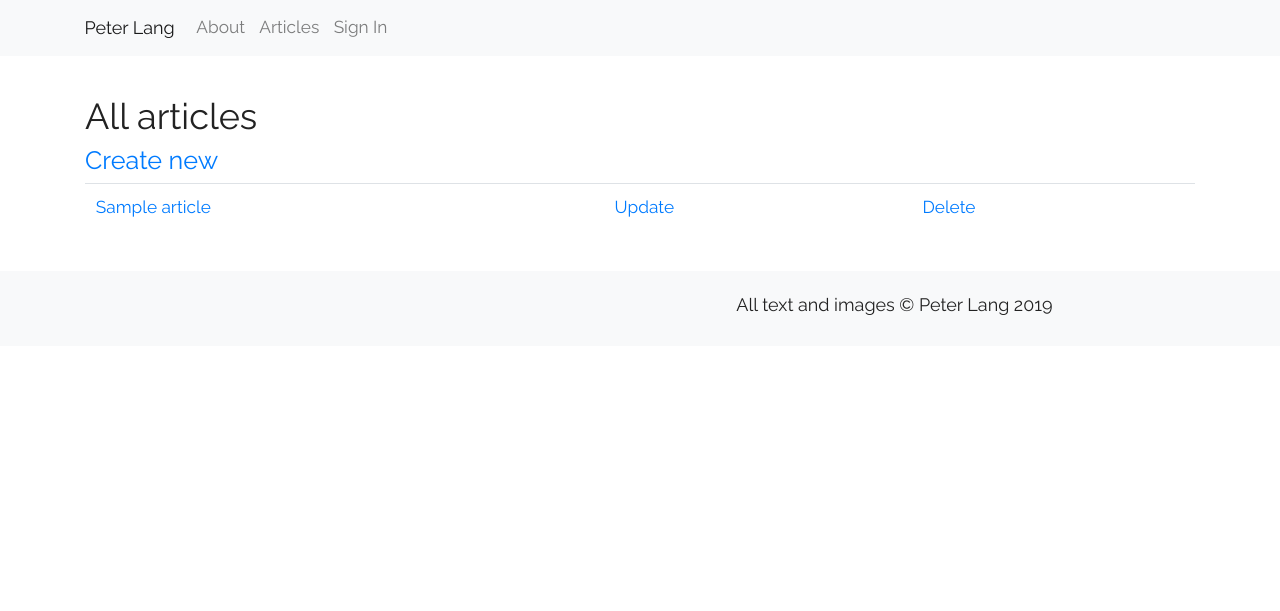
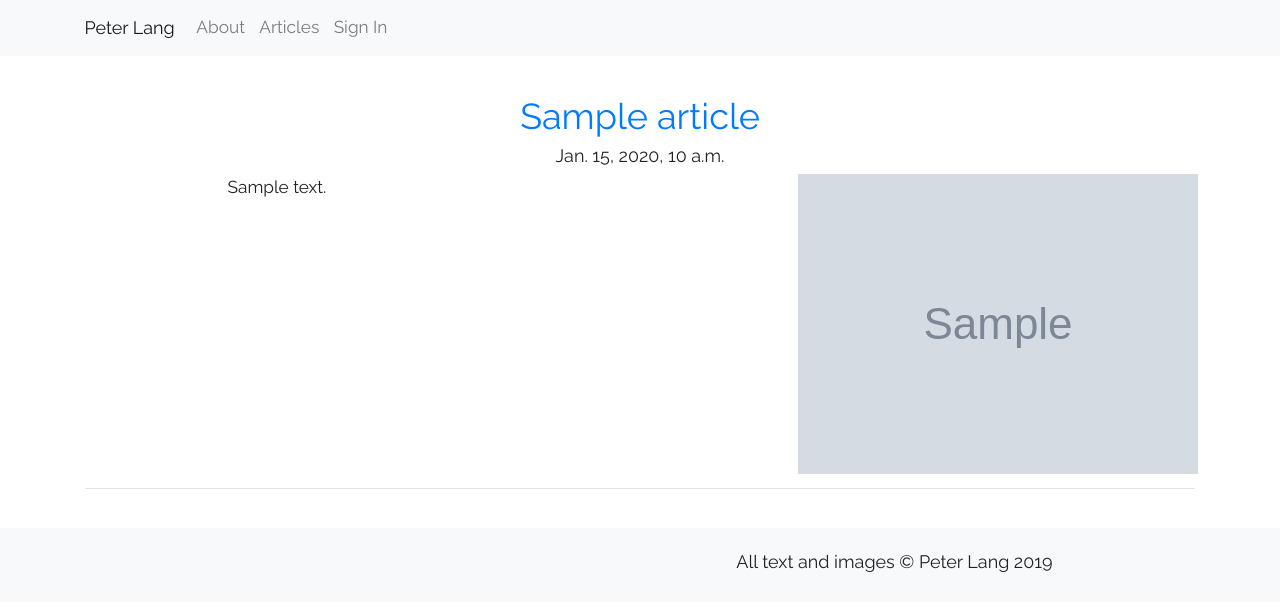
Before and after one commit to ollie-codeaid/peter_lang, a Django app: page /articles/ in a window 1280 px wide. Shown: the top 611 px of the page. Run offline with Django 3.2, Linux system fonts and the light colour scheme; tables that the repository leaves empty hold one stand-in row (values such as "Sample post"); grey boxes marked "Sample" are stand-in pictures; some libraries are stand-ins or nearby versions.

Commit message:
Update public article list html

```diff
--- a/peter_lang/templates/articles/article_list.html
+++ b/peter_lang/templates/articles/article_list.html
@@ -3,15 +3,19 @@
 {% block title %}All articles{% endblock %}
 
 {% block content %}
-<h1>All articles</h1>
-<h3><a href="/articles/create">Create new</a></h3>
-<table class="table">
-    {% for article in object_list %}
-    <tr>
-	<td><a href="/articles/{{ article.slug }}">{{ article.name }}</a></td>
-	<td><a href="/articles/{{ article.slug }}/update">Update</a></td>
-	<td><a href="/articles/{{ article.slug }}/delete">Delete</a></td>
-    </tr>
-    {% endfor %}
-</table>
+{% for article in object_list %}
+<div class="row justify-content-center">
+    <div class="col-md-9 text-center">
+	<h1><a href="{{ article.slug }}">{{ article.name }}</a><h1>
+	<h5>{{ article.created_at }}</h5>
+    </div>
+    <div class="col-md-6 text-justify">
+	<p>{{ article.preview_text }}</p>
+    </div>
+    <div class="col-md-3">
+	<img class=w-100" src="{{ article.preview_picture.image.url }}" alt="{{ article.preview_picture.name }}">
+    </div>
+</div>
+<hr/>
+{% endfor %}
 {% endblock %}
```
